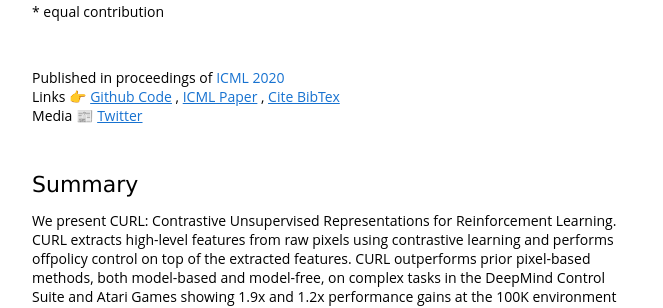
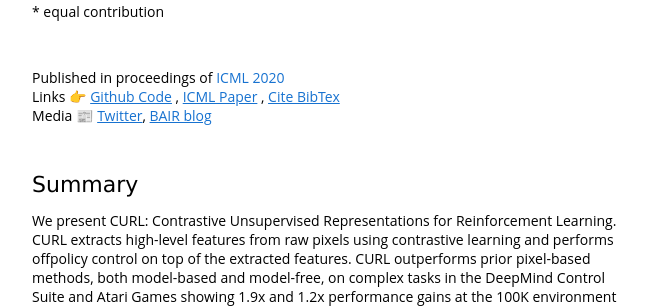
Before and after one commit to MishaLaskin/mishalaskin.github.io, a Jekyll site: the page built from _posts/2020-04-06-curl.markdown, in a window 1280 px wide. Shown: the part 282-590 px from the top of the page, without its empty margins (308-971 px from the left). Built offline with Jekyll 4.4.1, drawn with Linux system fonts in a browser that asks for light colours; a script that is not in the unit is left out; comment, search, counter and statistics services are not loaded.

Commit message:
bair blog

```diff
--- a/_posts/2020-04-06-curl.markdown
+++ b/_posts/2020-04-06-curl.markdown
@@ -58,7 +58,7 @@ Published in proceedings of <a target='_blank' href='https://proceedings.icml.cc
          , <a  onclick="myFunction()" href="#"><u> Cite BibTex</u></a>
 <br>
 Media	📰
- <a  target="_blank" href="https://twitter.com/MishaLaskin/status/1248083499074142208"><u> Twitter</u></a>
+ <a  target="_blank" href="https://twitter.com/MishaLaskin/status/1248083499074142208"><u> Twitter</u></a>, <a  target="_blank" href="https://bair.berkeley.edu/blog/2020/07/19/curl-rad/"><u> BAIR blog </u></a>
 </p>
 
 <div style='display:none;font-size:12px' id="bibtex">
--- a/_posts/2020-04-24-rad.markdown
+++ b/_posts/2020-04-24-rad.markdown
@@ -67,7 +67,7 @@ function myFunction() {
          , <a  onclick="myFunction()" href="#"><u> Cite BibTex</u></a>
 <br>
 Media	📰 <a  target='_blank' href="{{page.press}}"><u> VentureBeat Article</u></a>,
- <a  target="_blank" href="https://twitter.com/MishaLaskin/status/1275595976510758918"><u> Twitter</u></a>
+ <a  target="_blank" href="https://twitter.com/MishaLaskin/status/1275595976510758918"><u> Twitter</u></a>, <a  target="_blank" href="https://bair.berkeley.edu/blog/2020/07/19/curl-rad/"><u> BAIR blog </u></a>
 </p>
 
 <div style='display:none;font-size:12px' id="bibtex">
```
Also changed, not shown: _layouts/post.html (line endings or trailing spaces).
